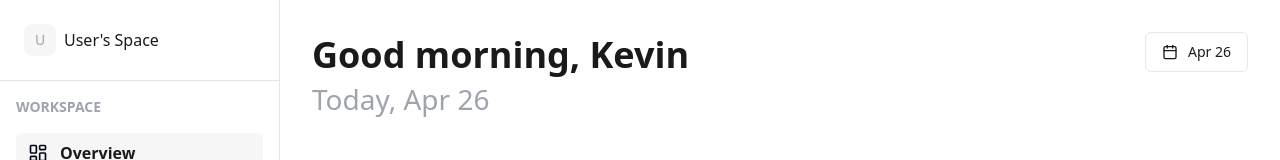
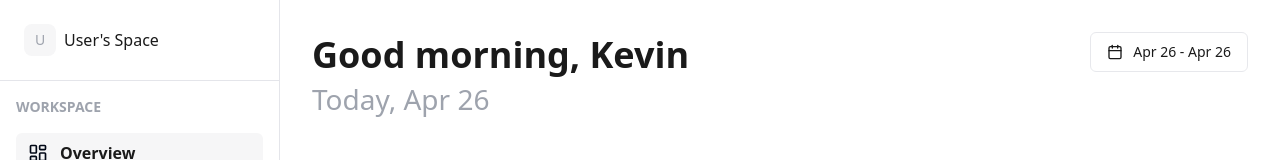
Before and after one commit to vuknisavic03/p-381228, a React (Vite) app: page /dashboard in a window 1280 px wide. Shown: the top 160 px of the page. Built offline with nearby package versions, Linux system fonts and the light colour scheme.

Commit message:
feat: Implement date range picker in overview
Adds a date range picker to the overview page, using the existing calendar button.

```diff
--- a/src/components/dashboard/Header.tsx
+++ b/src/components/dashboard/Header.tsx
@@ -6,9 +6,13 @@ import { Calendar } from "@/components/ui/calendar";
 import { Popover, PopoverContent, PopoverTrigger } from "@/components/ui/popover";
 import { Button } from "@/components/ui/button";
 import { cn } from "@/lib/utils";
+import { DateRange } from "react-day-picker";
 
 export function Header() {
-  const [date, setDate] = React.useState<Date>(new Date());
+  const [date, setDate] = React.useState<DateRange | undefined>({
+    from: new Date(),
+    to: new Date(),
+  });
 
   return (
     <div className="flex justify-between items-start">
@@ -29,16 +33,28 @@ export function Header() {
             >
               <CalendarIcon className="w-4 h-4 text-[#1A1A1A]" />
               <span className="text-sm font-medium text-[#1A1A1A]">
-                {format(date, "MMM dd")}
+                {date?.from ? (
+                  date.to ? (
+                    <>
+                      {format(date.from, "MMM dd")} - {format(date.to, "MMM dd")}
+                    </>
+                  ) : (
+                    format(date.from, "MMM dd")
+                  )
+                ) : (
+                  "Pick dates"
+                )}
               </span>
             </Button>
           </PopoverTrigger>
           <PopoverContent className="w-auto p-0" align="end">
             <Calendar
               initialFocus
-              mode="single"
+              mode="range"
+              defaultMonth={date?.from}
               selected={date}
-              onSelect={(newDate) => newDate && setDate(newDate)}
+              onSelect={setDate}
+              numberOfMonths={2}
               className={cn("p-3 pointer-events-auto")}
             />
           </PopoverContent>
```
